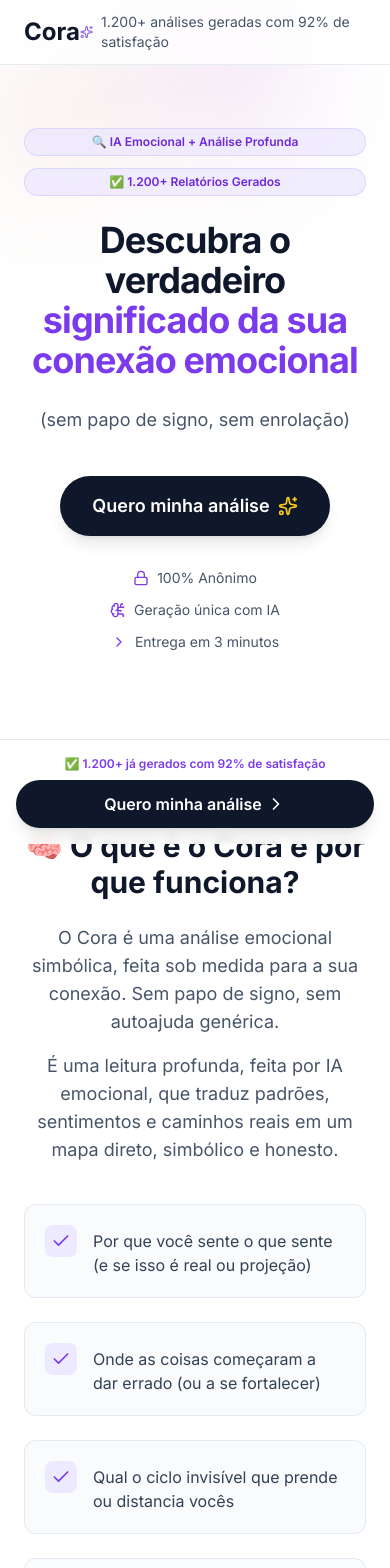
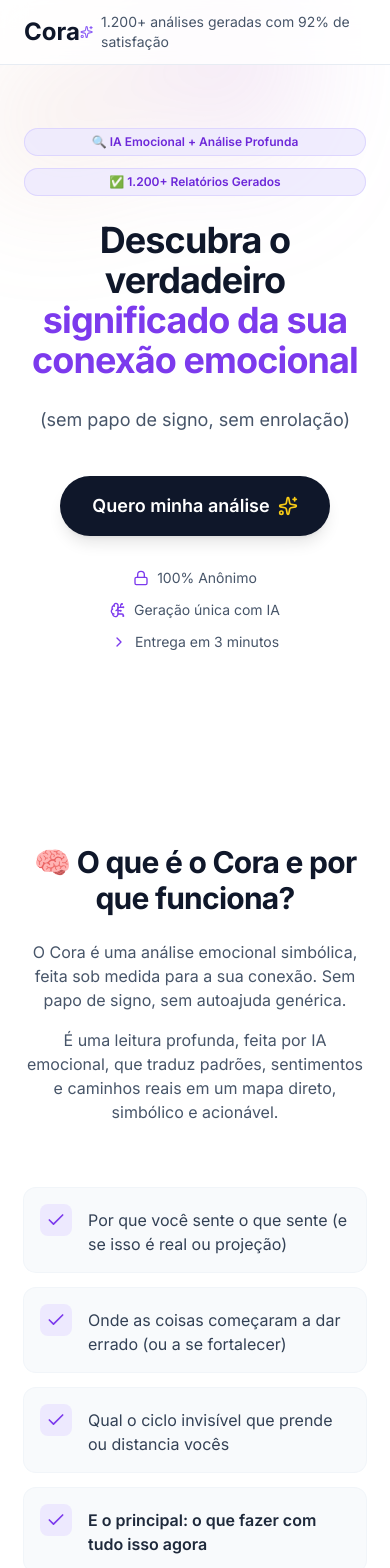
Before and after one commit to Aouza/cora2, a Next.js app: page / in a window 390 px wide. Shown: the top 1568 px of the page. Built offline with nearby package versions, Linux system fonts and the light colour scheme.

Commit message:
fix: Improve responsiveness and restore features section

```diff
--- a/src/app/page.tsx
+++ b/src/app/page.tsx
@@ -239,7 +239,7 @@
               initial={{ opacity: 0, x: -50 }}
               animate={{ opacity: 1, x: 0 }}
               transition={{ duration: 0.7 }}
-              className="text-4xl font-bold tracking-tight text-slate-900 sm:text-6xl"
+              className="text-4xl font-bold tracking-tight text-slate-900 sm:text-5xl lg:text-6xl"
             >
               Descubra o verdadeiro
               <br />
@@ -297,32 +297,29 @@
       </main>
 
       {/* What is Cora Section */}
-      <section className="bg-white py-20 sm:py-28">
-        <motion.div
-          initial="offscreen"
-          whileInView="onscreen"
-          viewport={{ once: true, amount: 0.2 }}
-          variants={sectionVariants}
-          className="mx-auto max-w-7xl px-6 lg:px-8 grid lg:grid-cols-2 gap-x-16 gap-y-10 items-center"
-        >
+      <div className="bg-white py-24 sm:py-32">
+        <div className="mx-auto max-w-7xl px-6 lg:px-8">
+          <div className="mx-auto grid max-w-2xl grid-cols-1 items-start gap-x-8 gap-y-16 sm:gap-y-24 lg:mx-0 lg:max-w-none lg:grid-cols-2">
             {/* Left Column: Text */}
-          <div className="text-center lg:text-left">
-            <h2 className="text-3xl md:text-4xl font-bold text-slate-900">
+            <div className="lg:pr-4">
+              <div className="relative text-center lg:text-left">
+                <h2 className="text-3xl font-bold tracking-tight text-slate-900 sm:text-4xl">
                   🧠 O que é o Cora e por que funciona?
                 </h2>
-            <p className="mt-6 text-lg text-slate-600">
-              O Cora é uma análise emocional simbólica, feita sob medida para a
-              sua conexão. Sem papo de signo, sem autoajuda genérica.
+                <p className="mt-6 text-base text-slate-600 sm:text-lg">
+                  O Cora é uma análise emocional simbólica, feita sob medida
+                  para a sua conexão. Sem papo de signo, sem autoajuda genérica.
                 </p>
-            <p className="mt-4 text-lg text-slate-600">
+                <p className="mt-4 text-base text-slate-600 sm:text-lg">
                   É uma leitura profunda, feita por IA emocional, que traduz
-              padrões, sentimentos e caminhos reais em um mapa direto, simbólico
-              e honesto.
+                  padrões, sentimentos e caminhos reais em um mapa direto,
+                  simbólico e acionável.
                 </p>
+              </div>
             </div>
 
             {/* Right Column: Cards */}
-          <div className="space-y-6">
+            <div className="space-y-4 lg:pl-4">
               {[
                 {
                   text: "Por que você sente o que sente (e se isso é real ou projeção)",
@@ -338,25 +335,27 @@
                   isStrong: true,
                 },
               ].map((item, index) => (
-              <div
+                <motion.div
                   key={index}
-                className="flex items-start gap-4 p-5 rounded-xl bg-slate-50/80 border border-slate-200/80 hover:bg-slate-50 transition-colors duration-300"
+                  variants={itemVariants}
+                  className="flex items-start gap-4 rounded-xl bg-slate-50 p-4 ring-1 ring-slate-100"
                 >
-                <div className="flex-shrink-0 w-8 h-8 rounded-lg bg-violet-100 flex items-center justify-center">
-                  <Check className="w-5 h-5 text-violet-600" />
+                  <div className="flex h-8 w-8 flex-shrink-0 items-center justify-center rounded-lg bg-violet-100">
+                    <Check className="h-5 w-5 text-violet-600" />
                   </div>
                   <p
-                  className={`text-slate-700 pt-1 ${
+                    className={`pt-1 text-slate-700 ${
                       item.isStrong ? "font-semibold text-slate-800" : ""
                     }`}
                   >
                     {item.text}
                   </p>
-              </div>
+                </motion.div>
               ))}
             </div>
-        </motion.div>
-      </section>
+          </div>
+        </div>
+      </div>
 
       {/* Pain Point Identification Section */}
       <section id="pain-points" className="py-20 sm:py-28 bg-white">
@@ -367,12 +366,11 @@
             viewport={{ once: true, amount: 0.3 }}
             variants={sectionVariants}
           >
-            <h2 className="text-3xl font-bold tracking-tight text-slate-900 sm:text-4xl">
+            <h2 className="text-2xl font-bold tracking-tight text-slate-900 sm:text-4xl">
               👉 Você já sentiu que tem algo entre vocês…
-              <br />
-              mas não sabe o que é?
+              <br className="hidden sm:inline" /> mas não sabe o que é?
             </h2>
-            <p className="mt-6 text-lg text-slate-600 max-w-3xl mx-auto">
+            <p className="mx-auto mt-6 max-w-3xl text-base text-slate-600 sm:text-lg">
               Às vezes parece intenso demais, outras, leve demais. Às vezes
               parece certo, mas algo trava. Seja qual for o momento, entender a
               verdade dessa conexão pode mudar tudo.
@@ -383,7 +381,7 @@
             whileInView="onscreen"
             viewport={{ once: true, amount: 0.3 }}
             variants={staggeredGridVariants}
-            className="mt-20 grid grid-cols-1 md:grid-cols-2 lg:grid-cols-3 gap-x-8 gap-y-16"
+            className="mt-20 grid grid-cols-1 sm:grid-cols-2 lg:grid-cols-3 gap-x-8 gap-y-16"
           >
             {[
               {
@@ -638,19 +636,14 @@
             viewport={{ once: true, amount: 0.5 }}
             variants={sectionVariants}
           >
-            <h2 className="text-4xl font-bold tracking-tight text-white sm:text-5xl">
-              <Lightbulb className="inline-block w-10 h-10 mb-2 text-yellow-300" />
-              <br />
-              Clareza para quem está começando.
-              <br />
-              Lucidez para quem quer continuar.
-              <br />
-              Paz para quem precisa decidir.
+            <h2 className="text-3xl font-bold tracking-tight text-white sm:text-4xl">
+              <span className="block text-4xl sm:text-5xl font-bold tracking-tight text-white">
+                Chega de incerteza.
+              </span>
+              <span className="mt-2 block text-2xl sm:text-3xl font-medium text-violet-200">
+                Receba a clareza que você precisa para seguir em frente.
+              </span>
             </h2>
-            <p className="mt-6 text-lg leading-8 text-violet-200 max-w-2xl mx-auto">
-              Essa é a análise emocional da Cora. Um mapa claro sobre o que
-              existe entre vocês, gerado com IA e leitura simbólica profunda.
-            </p>
             <div className="mt-10">
               <Link
                 href="/formulario"
@@ -669,20 +662,6 @@
         </div>
       </section>
 
-      {/* Floating CTA for Mobile */}
-      <div className="md:hidden sticky bottom-0 left-0 right-0 bg-white/90 backdrop-blur-sm p-4 border-t border-slate-200 z-50 shadow-t-2xl">
-        <p className="text-center text-xs text-violet-600 font-semibold mb-2">
-          ✅ 1.200+ já gerados com 92% de satisfação
-        </p>
-        <Link
-          href="/formulario"
-          className="w-full flex items-center justify-center bg-slate-900 text-white px-6 py-3 rounded-full text-base font-semibold shadow-lg hover:bg-slate-800 transition-colors"
-        >
-          <span>Quero minha análise</span>
-          <ChevronRight className="w-5 h-5 ml-1" />
-        </Link>
-      </div>
-
       <footer className="bg-white py-8 border-t border-slate-200">
         <div className="mx-auto max-w-7xl px-6 lg:px-8 text-center text-sm text-slate-500">
           <p>
--- a/src/components/DiagnosticSection.tsx
+++ b/src/components/DiagnosticSection.tsx
@@ -53,7 +53,7 @@
         initial="offscreen"
         whileInView="onscreen"
         viewport={{ once: true, amount: 0.2 }}
-        className="mx-auto max-w-7xl px-6 lg:px-8 grid lg:grid-cols-2 gap-x-16 gap-y-12 items-center"
+        className="mx-auto max-w-7xl px-6 lg:px-8 grid grid-cols-1 lg:grid-cols-2 gap-x-16 gap-y-12 items-center"
       >
         {/* Left Column */}
         <motion.div
@@ -65,7 +65,7 @@
           <h2 className="text-3xl font-bold tracking-tight text-slate-900 sm:text-4xl">
             🔍 Entenda o que existe entre vocês, de verdade.
           </h2>
-          <p className="mt-6 text-lg text-slate-600">
+          <p className="mt-6 text-base sm:text-lg text-slate-600">
             Cada conexão tem uma lógica emocional única. Nossa análise revela o
             padrão invisível da relação, para você agir com clareza e parar de
             agir no escuro.
@@ -83,7 +83,7 @@
 
         {/* Right Column */}
         <motion.div
-          className="grid grid-cols-2 gap-6"
+          className="grid grid-cols-1 sm:grid-cols-2 gap-6"
           initial="offscreen"
           whileInView="onscreen"
           viewport={{ once: true, amount: 0.2 }}
```
Lines whose indentation alone changed are shown as unchanged.
